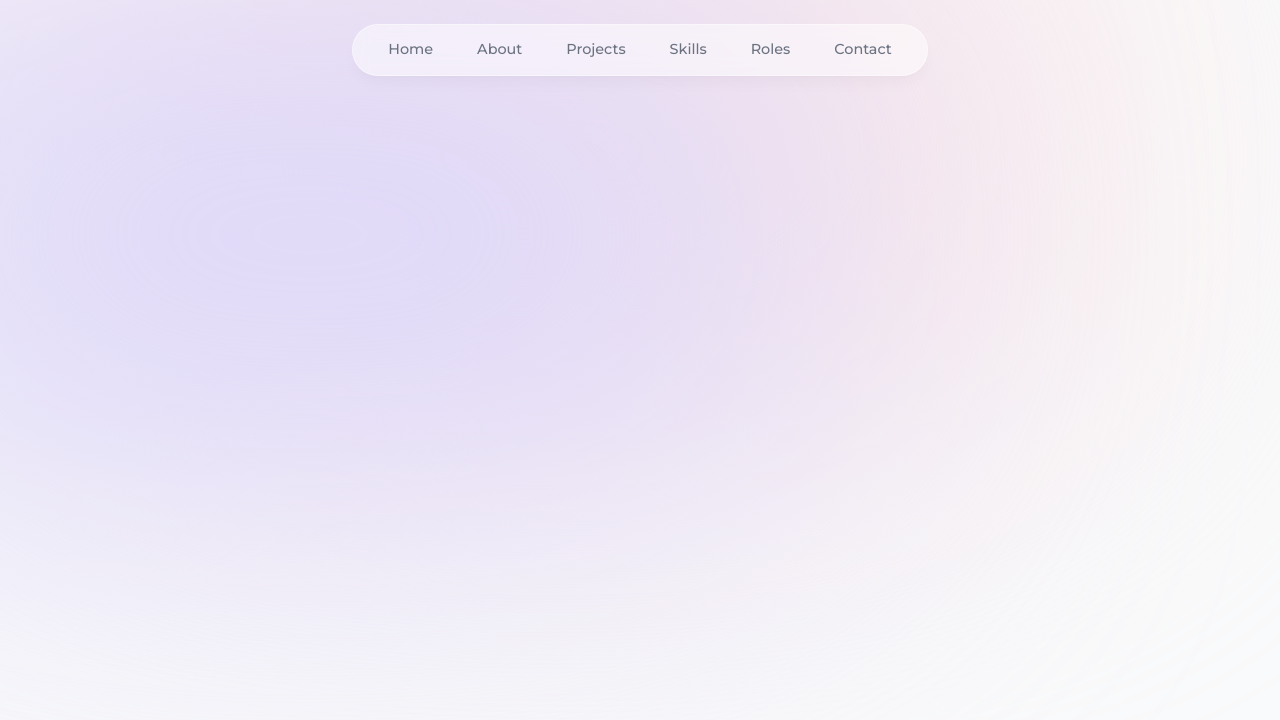
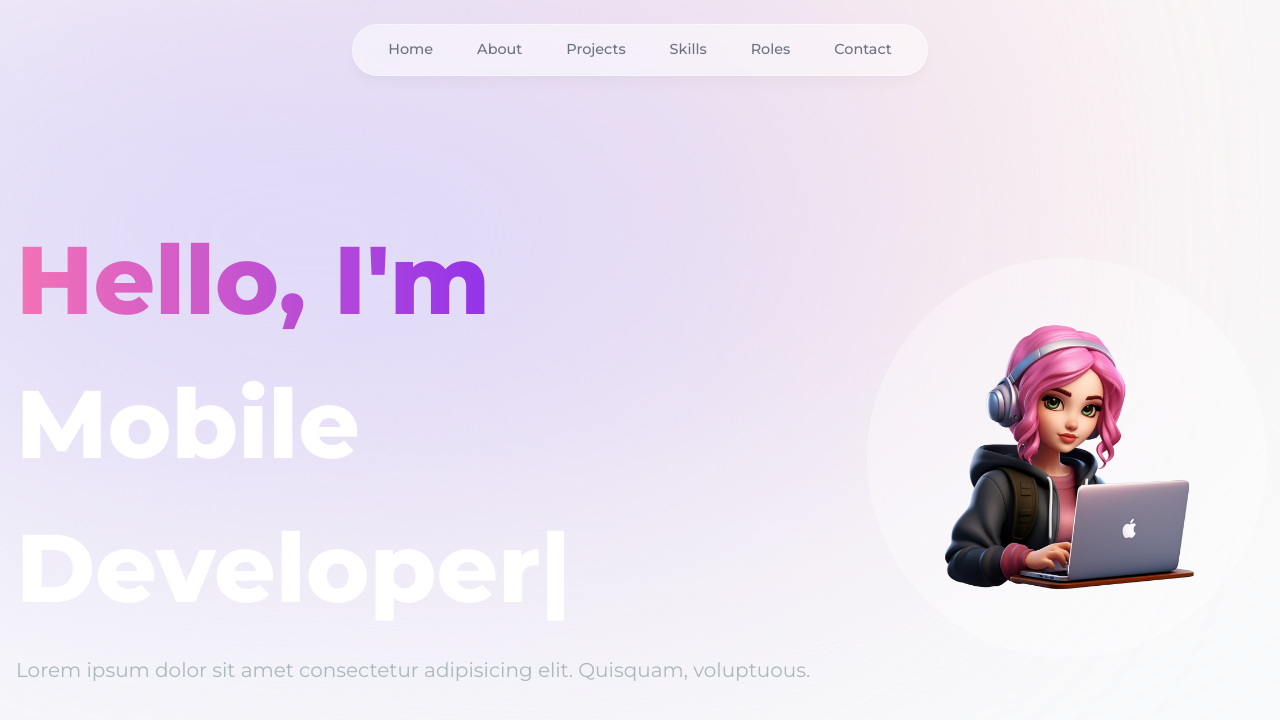
Before and after one commit to ThilPerera/Personal-Website-AF_20_16111, a Next.js app: page / in a window 1280 px wide. Shown: the top 720 px of the page. Built offline with nearby package versions, Linux system fonts and the light colour scheme.

Commit message:
Updating the intro section

```diff
--- a/app/page.tsx
+++ b/app/page.tsx
@@ -1,9 +1,11 @@
 import Header from "@/components/Header";
+import Intro from "@/components/Intro";
 
 export default function Home() {
   return (
     <main className="">
       <Header></Header>
+      <Intro></Intro>
     </main>
   );
 }
--- a/components/Intro.tsx
+++ b/components/Intro.tsx
@@ -0,0 +1,65 @@
+'use client'
+import React from "react";
+import Image from "next/image";
+import { TypeAnimation } from "react-type-animation";
+import { motion } from "framer-motion";
+import Link from "next/link";
+
+const Intro = () => {
+  return (
+    <section className="lg:py-16">
+      <div className="grid grid-cols-1 sm:grid-cols-12">
+        <motion.div
+          initial={{ opacity: 0, scale: 0.5 }}
+          animate={{ opacity: 1, scale: 1 }}
+          transition={{ duration: 0.5 }}
+          className="col-span-8 place-self-center text-center sm:text-left justify-self-start px-4"
+        >
+          <h1 className="text-white mb-4 text-4xl sm:text-5xl lg:text-8xl lg:leading-normal font-extrabold">
+            <span className="text-transparent bg-clip-text bg-gradient-to-r from-pink-400 to-purple-600">
+              Hello, I&apos;m{" "}
+            </span>
+            <br></br>
+            <TypeAnimation
+              sequence={[
+                "Thilhara",
+                1000,
+                "Web Developer",
+                1000,
+                "Mobile Developer",
+                1000,
+                "UI/UX Designer",
+                1000,
+              ]}
+              wrapper="span"
+              speed={50}
+              repeat={Infinity}
+            />
+          </h1>
+          <p className="text-[#ADB7BE] text-base sm:text-lg mb-6 lg:text-xl">
+            Lorem ipsum dolor sit amet consectetur adipisicing elit. Quisquam,
+            voluptuous.
+          </p>
+        </motion.div>
+        <motion.div
+          initial={{ opacity: 0, scale: 0.5 }}
+          animate={{ opacity: 1, scale: 1 }}
+          transition={{ duration: 0.5 }}
+          className="col-span-4 place-self-center mt-4 lg:mt-0"
+        >
+          <div className="rounded-full bg-white bg-opacity-30 dark:bg-black dark:bg-opacity-30 w-[250px] h-[250px] lg:w-[400px] lg:h-[400px] relative">
+            <Image
+              src="/images/hero-image.png"
+              alt="hero image"
+              className="absolute transform -translate-x-1/2 -translate-y-1/2 top-1/2 left-1/2"
+              width={300}
+              height={300}
+            />
+          </div>
+        </motion.div>
+      </div>
+    </section>
+  )
+}
+
+export default Intro
```
